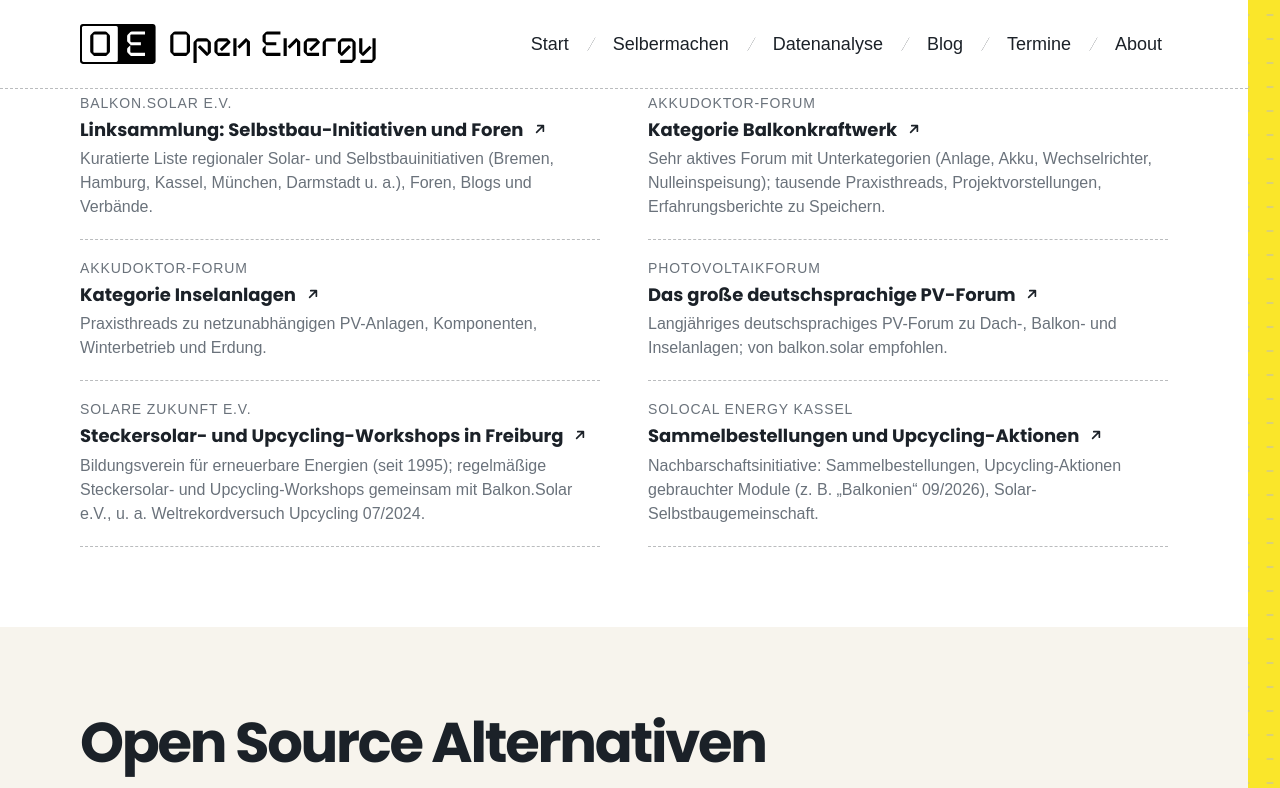
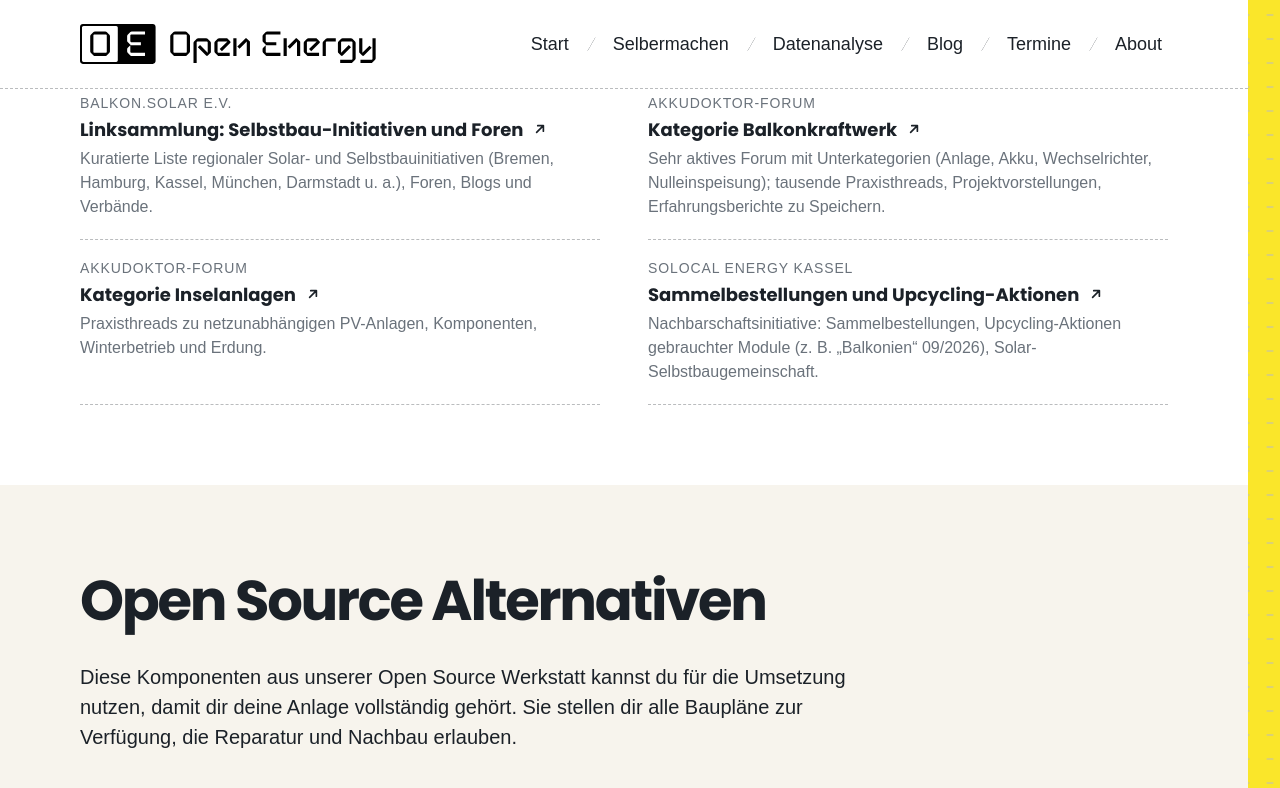
Before and after one commit to okfde/open-energy, a Jekyll site: the page built from _diy/topics/balkonsolar.md, in a window 1280 px wide and 900 px high, scrolled down 5780 px, cut to the strip 0-788 px from the top of the window. Built offline with Jekyll 4.4.1, drawn with Linux system fonts in a browser that asks for light colours; some web fonts are replaced.

Commit message:
changed some ressources

```diff
--- a/_data/diy_resources.yml
+++ b/_data/diy_resources.yml
@@ -158,7 +158,7 @@
 
 - title: "BalkonSolar-Kurzbuch (PDF)"
   source: "Akkudoktor / Balkon.Solar"
-  url: "https://akkudoktor.net/wp-content/uploads/2024/07/BalkonSolarKurzbuch_ohnecover.pdf"
+  url: "https://de.scribd.com/document/873237384/BalkonSolarKurzbuch-ohnecover"
   type: "How-to"
   description: "Kompaktes Handbuch: Solarmodule verstehen, Upcycling, Wechselrichter, Speicher, Planung, Montage nach Modultyp, Selbst zusammenstellen, IT-Sicherheit, Brandschutz, Anmeldung, Beispielrechnungen 800 W."
   license: "CC BY-NC-SA 4.0"
@@ -274,16 +274,6 @@
   license: "Nutzerbeiträge"
   categories: [balkonsolar, freiflaechensolar, kleinwind]
   csv_id: 25
-  checked: "2026-11-23"
-
-- title: "Das große deutschsprachige PV-Forum"
-  source: "Photovoltaikforum"
-  url: "https://www.photovoltaikforum.com/"
-  type: "Community/Forum"
-  description: "Langjähriges deutschsprachiges PV-Forum zu Dach-, Balkon- und Inselanlagen; von balkon.solar empfohlen."
-  license: "Nutzerbeiträge"
-  categories: [balkonsolar, dachsolar, freiflaechensolar, speicher]
-  csv_id: 27
   checked: "2026-11-23"
 
 - title: "Dokumentation: Mikrowechselrichter ohne Cloud auslesen"
@@ -451,16 +441,6 @@
   csv_id: 51
   checked: "2026-11-23"
 
-- title: "Steckersolar- und Upcycling-Workshops in Freiburg"
-  source: "Solare Zukunft e.V."
-  url: "https://www.solarezukunft.org/"
-  type: "Community/Forum"
-  description: "Bildungsverein für erneuerbare Energien (seit 1995); regelmäßige Steckersolar- und Upcycling-Workshops gemeinsam mit Balkon.Solar e.V., u. a. Weltrekordversuch Upcycling 07/2024."
-  license: "Urheberrecht"
-  categories: [balkonsolar]
-  csv_id: 53
-  checked: "2026-11-23"
-
 - title: "Sammelbestellungen und Upcycling-Aktionen"
   source: "SoLocal Energy Kassel"
   url: "https://www.solocal-energy.de/balkonkraftwerke/"
--- a/_data/diy_topics.yml
+++ b/_data/diy_topics.yml
@@ -96,7 +96,7 @@
 
 - slug: agri-pv
   title: "Agri-PV"
-  excerpt: "Solarmodule über oder zwischen Acker, Weide und Obstbau: Die Fläche bringt Ernte und Strom zugleich. Senkrechte Modulreihen lassen sich mit Hofmitteln aufbauen."
+  excerpt: "Solarmodule über oder zwischen Acker, Weide und Obstbaum: Die Fläche bringt Ernte und Strom zugleich. Senkrechte Modulreihen lassen sich mit Hofmitteln aufbauen."
   cost_buy: "ab 57.500 €"
   cost_buy_note: "50 kWp mit 50-kWh-Akku, senkrechte Reihen, schlüsselfertig"
   cost_diy: "ab 33.500 €"
```
